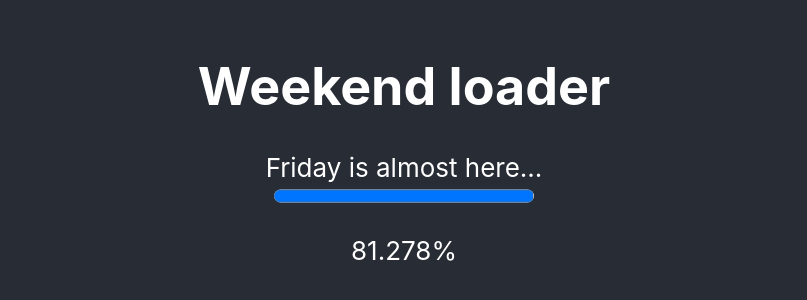
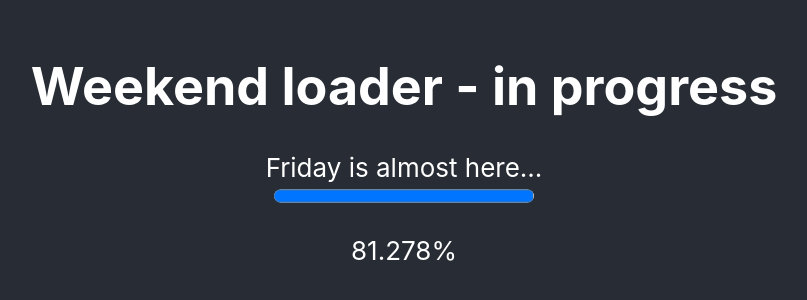
Before and after one commit to luca1388/we-loader, a React (Create React App) app: page / in a window 1280 px wide. Shown: the part 244-544 px from the top of the page, without its empty margins (236-1043 px from the left). Built offline with nearby package versions, Linux system fonts and the light colour scheme.

Commit message:
Updated title

```diff
--- a/src/App.js
+++ b/src/App.js
@@ -13,7 +13,7 @@ function App() {
   return (
     <div className="App">
       <header className="App-header">
-        <h1>Weekend loader</h1>
+        <h1>Weekend loader - in progress</h1>
         <label for="weekend">{ fridayLoader.differenceInTime === 0 ? `TGIF!` : `Friday is almost here...`}</label>
         <progress
           id="weekend"
```
